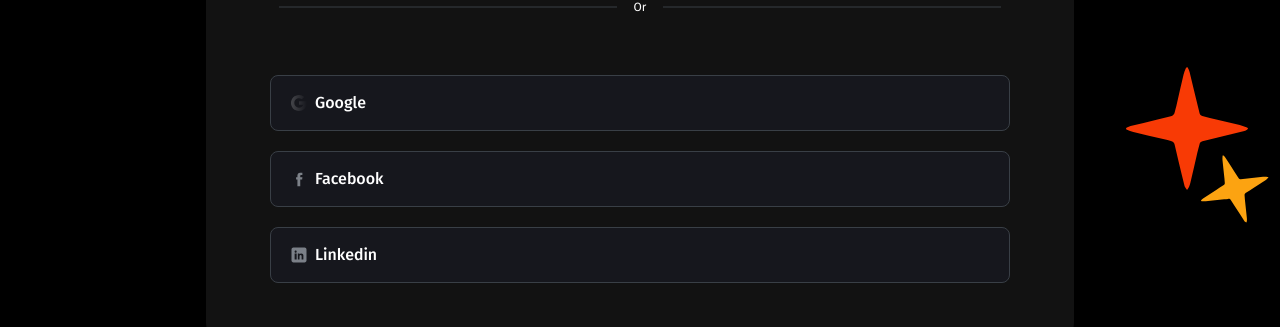
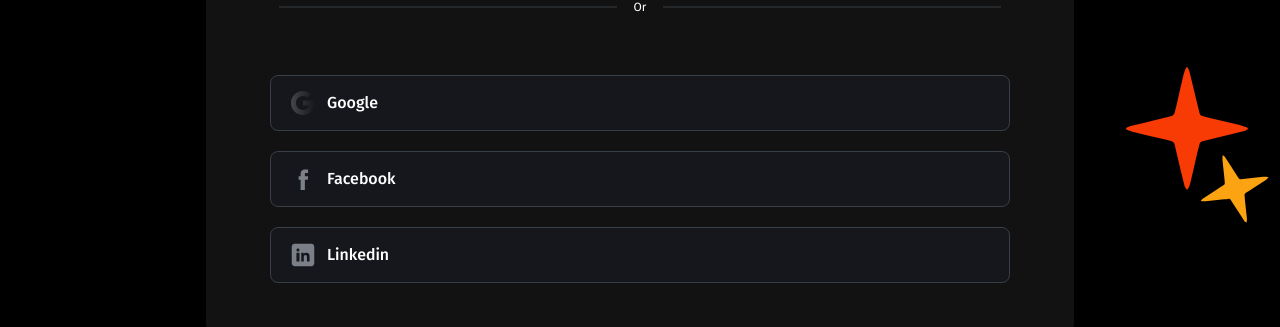
Before and after one commit to chubinaaa/artoa-FE, a Next.js app: page /sign-in in a window 1280 px wide. Shown: the part 725-1052 px from the top of the page. Built offline with nearby package versions, Linux system fonts and the light colour scheme.

Commit message:
create social button component

```diff
--- a/src/app/(auth)/sign-in/page.tsx
+++ b/src/app/(auth)/sign-in/page.tsx
@@ -4,6 +4,7 @@
 import { Icons } from "../../../components/icons";
 import { Input } from "@/components/ui/input";
 import { Checkbox } from "@/components/ui/checkbox";
+import SocialButton from "@/components/ui/social-button";
 
 export default function SignIn() {
   return (
@@ -73,37 +74,18 @@
               <Icons.horizontalLine /> Or <Icons.horizontalLine />
             </div>
             <div className="mt-10">
-              <Button
-                className={cn(
-                  buttonVariants({ variant: "outline" }),
-                  "mt-5 h-14 w-[740px] p-0 max-lg:w-[670px] max-md:w-[340px] max-[375px]:w-60",
-                )}
+              <SocialButton icon={<Icons.google />} href="#">
+                Google
+              </SocialButton>
+              <SocialButton
+                icon={<Icons.facebook color="hsla(217, 5%, 51%, 1)" />}
+                href="#"
               >
-                <Icons.google className="ms-5 size-6" />
-                Google
-              </Button>
-              <Button
-                className={cn(
-                  buttonVariants({ variant: "outline" }),
-                  "mt-5 h-14 w-[740px] p-0 max-lg:w-[670px] max-md:w-[340px] max-[375px]:w-60",
-                )}
-              >
-                <Icons.facebook
-                  className="ms-5"
-                  color="hsla(217, 5%, 51%, 1)"
-                />
                 Facebook
-              </Button>
-              <Button
-                className={cn(
-                  buttonVariants({ variant: "outline" }),
-                  "mt-5 h-14 w-[740px] p-0 max-lg:w-[670px] max-md:w-[340px] max-[375px]:w-60",
-                )}
-              >
-                <Icons.linkedin className="ms-5 size-6" />
-                {/*ar mushaobs size parametri */}
+              </SocialButton>
+              <SocialButton icon={<Icons.linkedin />} href="#">
                 Linkedin
-              </Button>
+              </SocialButton>
             </div>
           </div>
         </div>
--- a/src/components/ui/button.tsx
+++ b/src/components/ui/button.tsx
@@ -5,14 +5,14 @@
 import { cn } from "@/lib/utils";
 
 const buttonVariants = cva(
-  "inline-flex items-center justify-center gap-2 whitespace-nowrap rounded-lg font-medium ring-offset-background transition-colors focus-visible:outline-none focus-visible:ring-2 focus-visible:ring-ring focus-visible:ring-offset-2 disabled:pointer-events-none disabled:opacity-50 [&_svg]:pointer-events-none [&_svg]:size-4 [&_svg]:shrink-0",
+  "inline-flex items-center justify-center gap-2 whitespace-nowrap rounded-lg font-medium ring-offset-background transition-colors focus-visible:outline-none focus-visible:ring-2 focus-visible:ring-ring focus-visible:ring-offset-2 disabled:pointer-events-none disabled:opacity-50 [&_svg]:pointer-events-none [&_svg]:size-6 [&_svg]:shrink-0",
   {
     variants: {
       variant: {
         default: "bg-primary text-primary-foreground hover:bg-accent",
         link: "text-primary underline-offset-4 hover:underline",
         outline:
-          "justify-start border border-input bg-input-background text-foreground hover:bg-input",
+          "justify-start border border-input bg-input-background text-foreground hover:bg-input max-md:justify-center",
         // ...other button variants
       },
       size: {
--- /dev/null
+++ b/src/components/ui/social-button.tsx
@@ -0,0 +1,31 @@
+import * as React from "react";
+import { cn } from "@/lib/utils";
+import { buttonVariants } from "./button";
+import Link from "next/link";
+
+interface SocialButtonProps extends React.ComponentProps<typeof Link> {
+  children: React.ReactNode;
+  href: string;
+  className?: string;
+  icon: React.ReactNode;
+}
+
+function SocialButton({ children, href, className, icon }: SocialButtonProps) {
+  return (
+    <Link
+      href={href}
+      passHref
+      className={cn(
+        buttonVariants({ variant: "outline" }),
+        "mt-5 h-14 w-[740px] p-0 max-lg:w-[670px] max-md:w-[340px] max-[375px]:w-60",
+        className,
+      )}
+    >
+      <span className="ms-5 flex items-center max-md:ms-0">
+        {icon}
+        <span className="ps-3">{children}</span>
+      </span>
+    </Link>
+  );
+}
+export default SocialButton;
```
